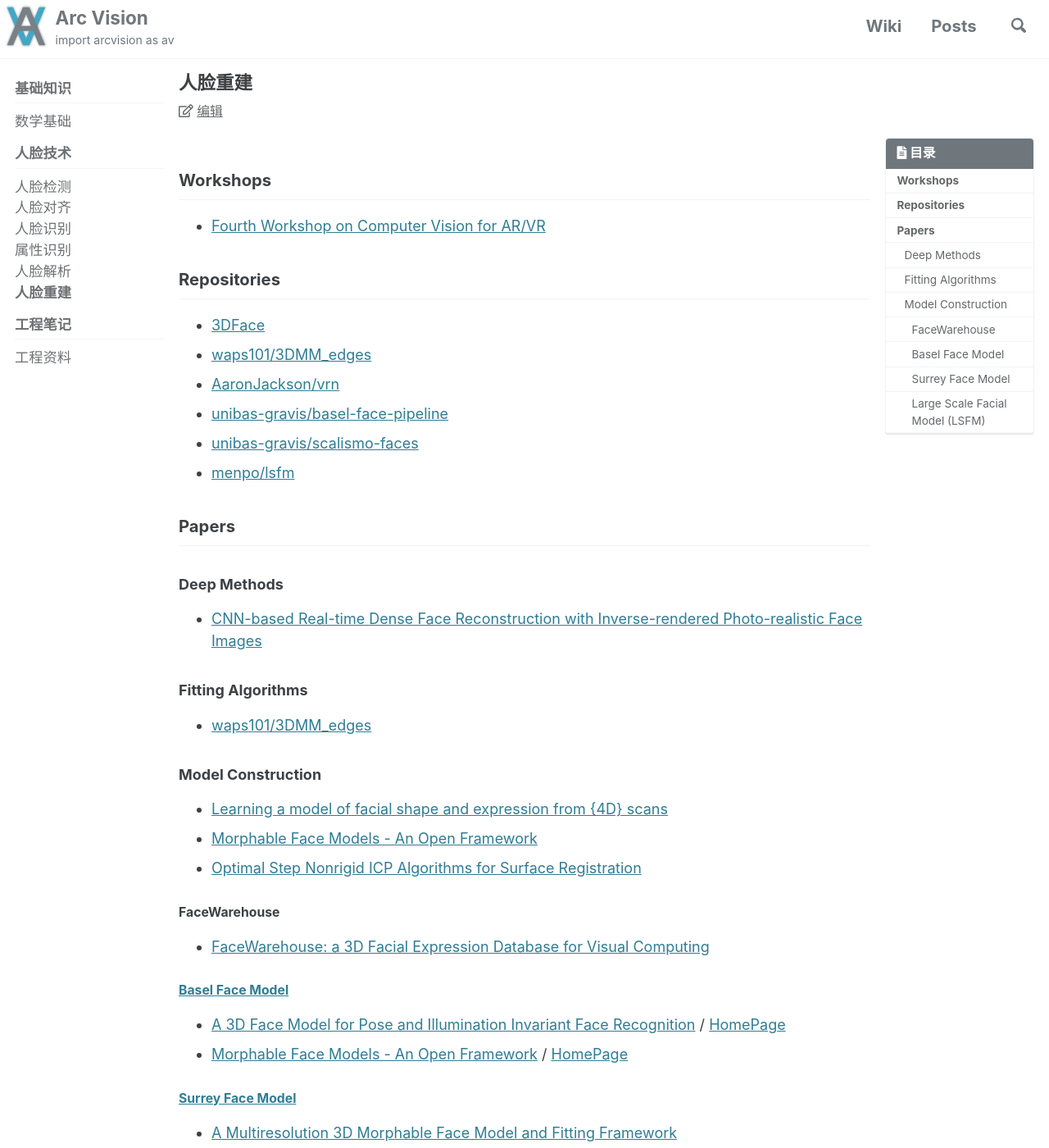
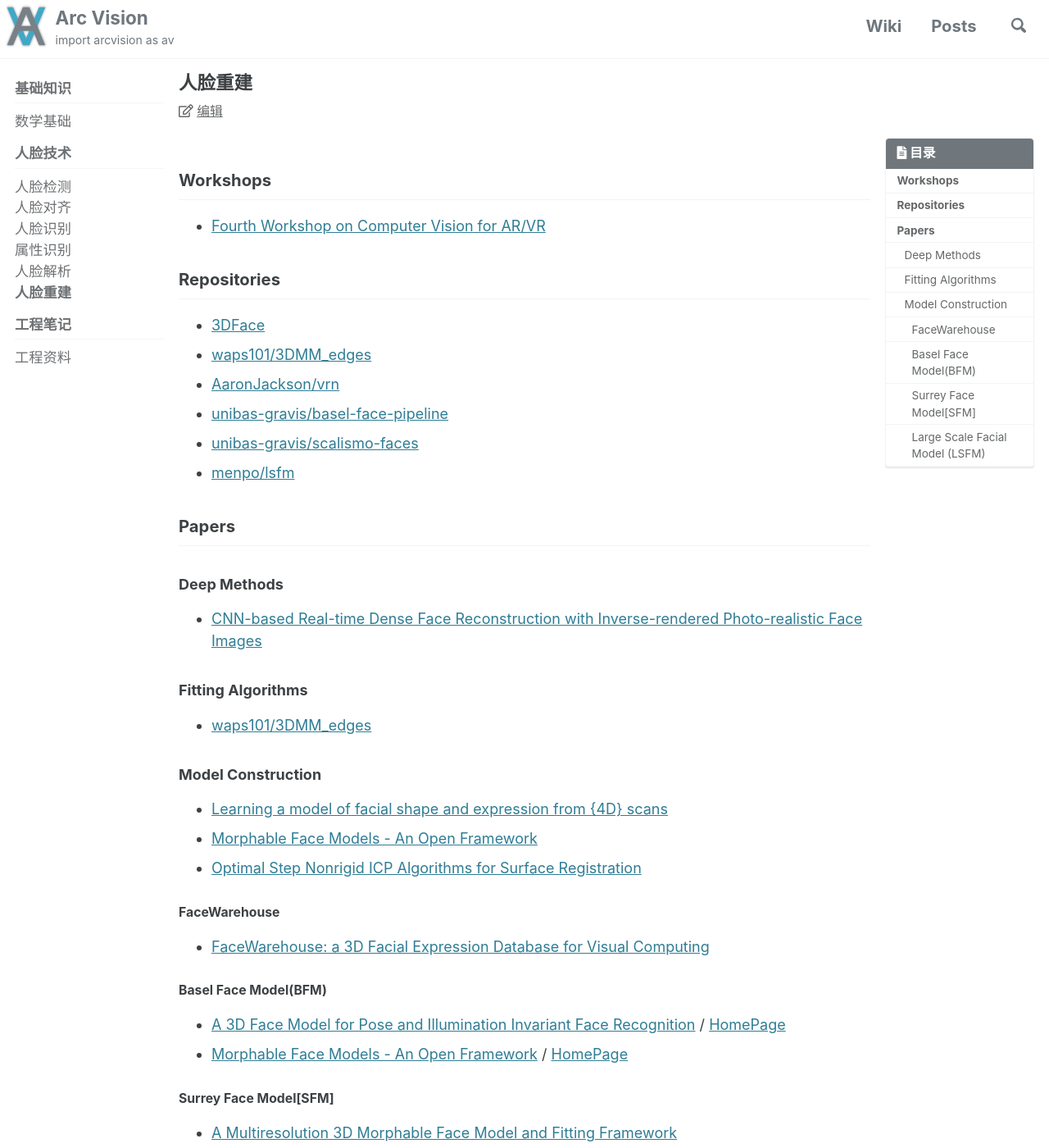
Before and after one commit to ArcVision/ArcVision.github.io, a Jekyll site: the page built from _wiki/15-face-reconstruction.md, in a window 1280 px wide and 1400 px high. Shown: the whole window at 82% size. Built offline with Jekyll 4.4.1, drawn with Linux system fonts in a browser that asks for light colours; cached includes are drawn as plain includes; comment, search, counter and statistics services are not loaded; some of the changed text lies outside the part shown.

Commit message:
Update 15-face-reconstruction.md

```diff
--- a/_wiki/15-face-reconstruction.md
+++ b/_wiki/15-face-reconstruction.md
@@ -32,13 +32,14 @@ permalink: /wiki/face-reconstruction/
 #### FaceWarehouse
   - [FaceWarehouse: a 3D Facial Expression Database for Visual Computing](http://kunzhou.net/zjugaps/facewarehouse/)
 
-#### [Basel Face Model](https://faces.dmi.unibas.ch/bfm/bfm2019.html)
+#### Basel Face Model(BFM)
   - [A 3D Face Model for Pose and Illumination Invariant Face Recognition](https://gravis.dmi.unibas.ch/publications/2009/BFModel09.pdf) / [HomePage](https://faces.dmi.unibas.ch/bfm/?nav=1-0&id=basel_face_model)
   - [Morphable Face Models - An Open Framework](http://arxiv.org/abs/1709.08398) / [HomePage](https://faces.dmi.unibas.ch/bfm/bfm2017.html)
 
-#### [Surrey Face Model](https://cvssp.org/faceweb/3dmm/facemodels/)
+#### Surrey Face Model[SFM]
   - [A Multiresolution 3D Morphable Face Model and Fitting Framework](http://www.ee.surrey.ac.uk/CVSSP/Publications/papers/Huber-VISAPP-2016.pdf)
 
-#### [Large Scale Facial Model (LSFM)](https://github.com/menpo/lsfm)
+#### Large Scale Facial Model (LSFM)
+  - repository: [menpo/lsfm](https://github.com/menpo/lsfm)
   - [Large Scale 3D Morphable Models](https://link.springer.com/article/10.1007/s11263-017-1009-7)
   - [A 3D Morphable Model learnt from 10,000 faces](https://ibug.doc.ic.ac.uk/media/uploads/documents/0002.pdf)
```
